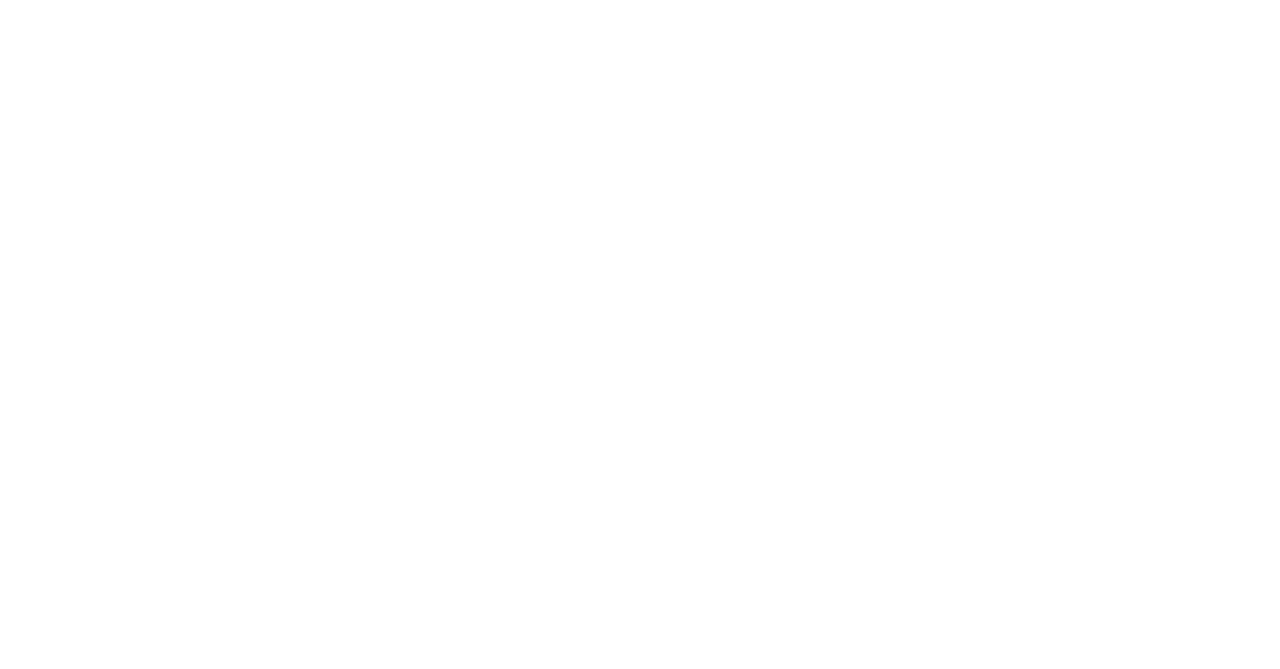
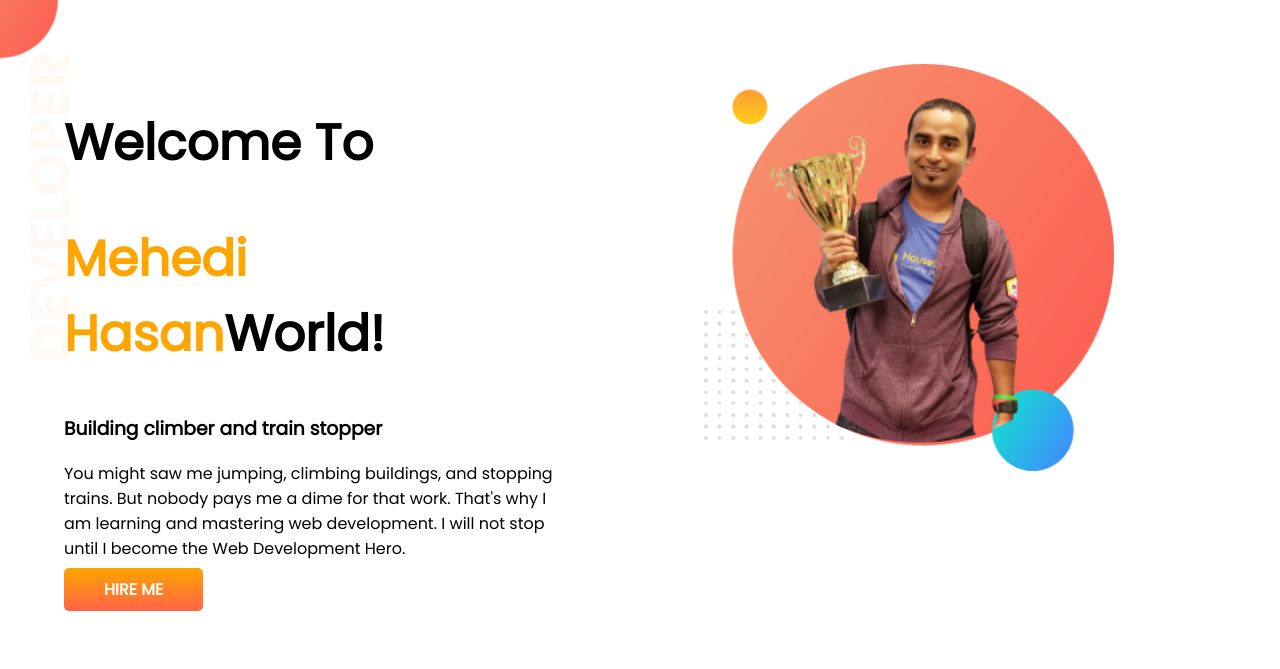
Before and after one commit to Tanmoy0001/developer-portfolio, a plain HTML site: page index.html in a window 1280 px wide. Drawn offline with Linux system fonts and the light colour scheme.

Commit message:
add banner

```diff
--- a/index.html
+++ b/index.html
@@ -1,13 +1,33 @@
 <!DOCTYPE html>
 <html lang="en">
+
 <head>
     <meta charset="UTF-8">
     <meta http-equiv="X-UA-Compatible" content="IE=edge">
     <meta name="viewport" content="width=device-width, initial-scale=1.0">
     <title>Tanmoy Portfolio</title>
+    <link rel="preconnect" href="https://fonts.googleapis.com">
+    <link rel="preconnect" href="https://fonts.gstatic.com" crossorigin>
+    <link href="https://fonts.googleapis.com/css2?family=Poppins&display=swap" rel="stylesheet">
     <link rel="stylesheet" href="style.css">
 </head>
+
 <body>
+    <section class="top-banner">
+        <div class="half-width">
+            <h1>Welcome To</h1>
+            <h1><span class="orange-color">Mehedi Hasan</span>World!</h1>
+            <h3>Building climber and train stopper</h3>
+            <p>You might saw me jumping, climbing buildings, and stopping trains. But nobody pays me a dime for that
+                work.
+                That's why I am learning and mastering web development. I will not stop until I become the Web
+                Development
+                Hero.</p>
+            <a class="link-button" target="_blank" href="https://github.com/ProgrammingHero1/developer-portfolio">HIRE
+                ME</a>
+        </div>
+        <div class="half-width"><img src="images/ggg.png" alt=""></div>
+    </section>
+</body>
 
-</body>
 </html>
--- a/style.css
+++ b/style.css
@@ -0,0 +1,39 @@
+body {
+    font-family: 'Poppins', sans-serif;
+    margin: 0px;
+}
+
+h1 {
+    font-size: 50px;
+}
+
+.orange-color {
+    color: orange;
+}
+
+section {
+    display: flex;
+}
+
+.half-width {
+    width: 50%;
+    padding: 5%;
+}
+
+.half-width img {
+    width: 80%;
+}
+
+.link-button {
+    text-decoration: none;
+    background-image: linear-gradient(orange, tomato);
+    padding: 10px 40px;
+    color: white;
+    font-weight: 700;
+    border-radius: 5px;
+}
+
+.top-banner {
+    background-image: url(images/top-banner.png);
+    background-repeat: no-repeat;
+}
```
Also changed, not shown: images/dream-bg.png (added), images/exp-bg.png (added), images/ggg.png (added), images/jhankar2.png (added), images/my-bg.png (added), images/my-bg2.png (added), images/top-banner.png (added), 7 other files.
